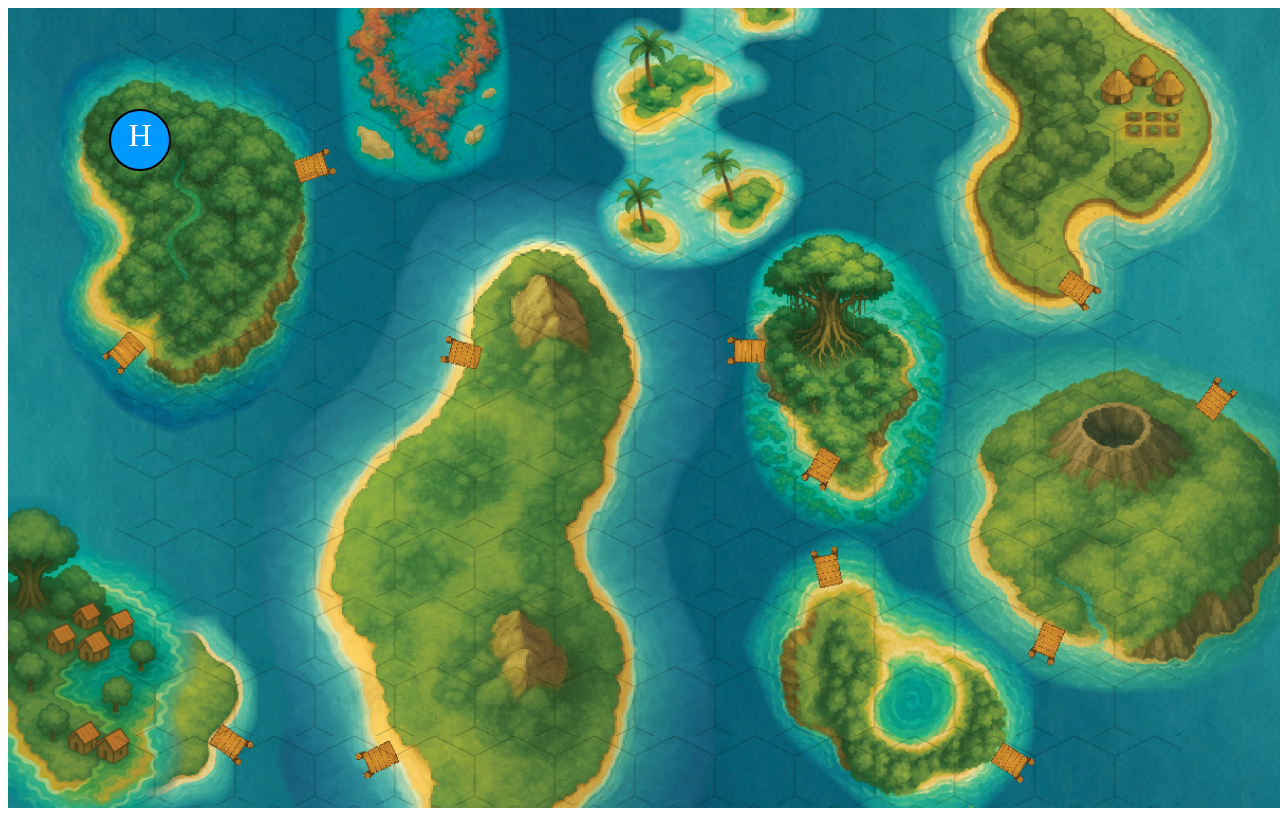
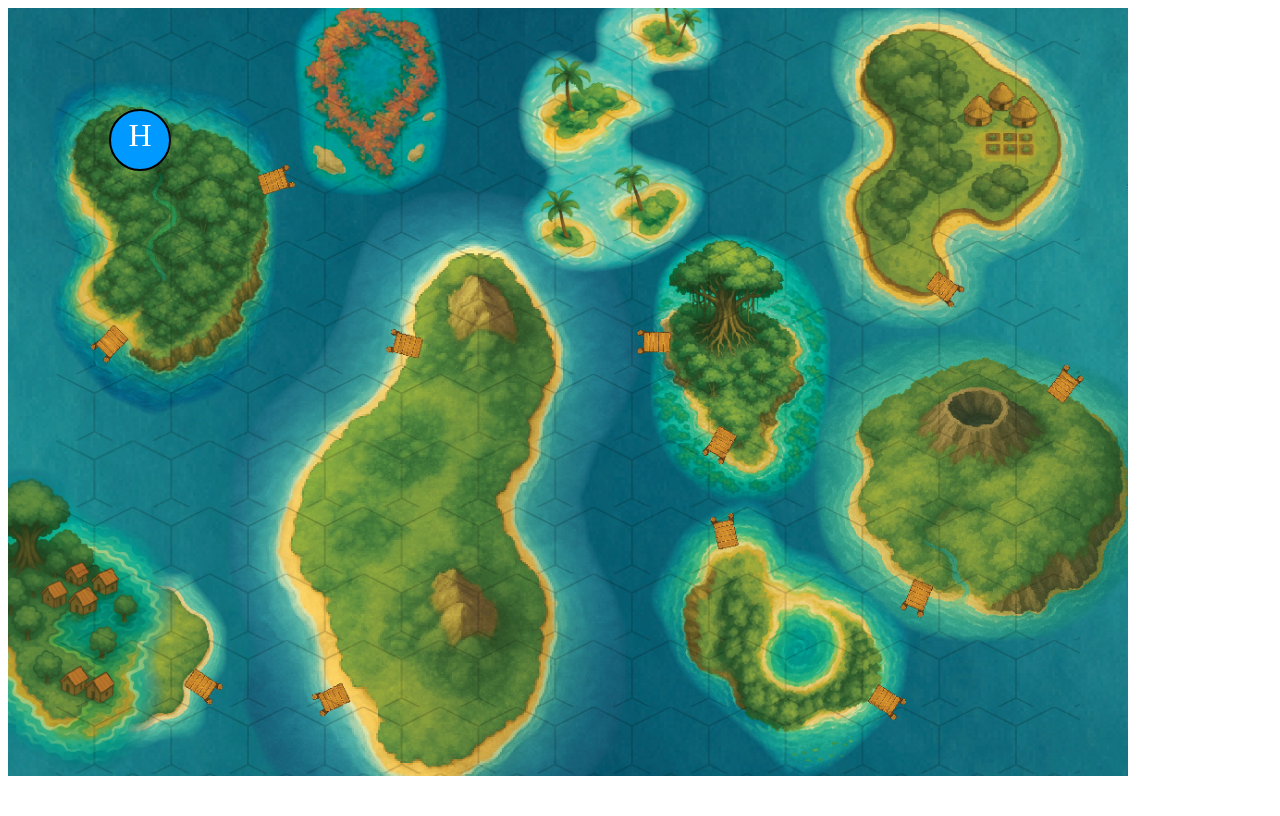
Before and after one commit to jhsizemore/Pacific-Climate-Heroes, a React (Vite) app: page / in a window 1280 px wide. Built offline with nearby package versions, Linux system fonts and the light colour scheme.

Commit message:
fix board dimensions and update grid assets

```diff
--- a/src/components/GameBoard.css
+++ b/src/components/GameBoard.css
@@ -1,6 +1,6 @@
 .game-board {
-  width: 100vw;
-  height: 100vh;
+  width: 1120px;
+  height: 768px;
   background-size: cover;
   background-position: center;
   background-repeat: no-repeat;
--- a/src/components/GameBoard.tsx
+++ b/src/components/GameBoard.tsx
@@ -1,5 +1,5 @@
 import React, { useRef, useState } from 'react';
-import boardImage from '../../assets/img/climate-hero-board.png';
+import boardImage from '../../assets/img/board.png';
 import heroIcon from '../../assets/img/hero-icon.svg';
 import HexGrid, { HexGridProps } from './HexGrid';
 import Token from './Token';
```
Also changed, not shown: tasks/tasks-prd-base-gameboard-setup-token-movement.md (+4 -0 lines), assets/img/board.png (renamed from assets/img/climate-hero-board.png).
